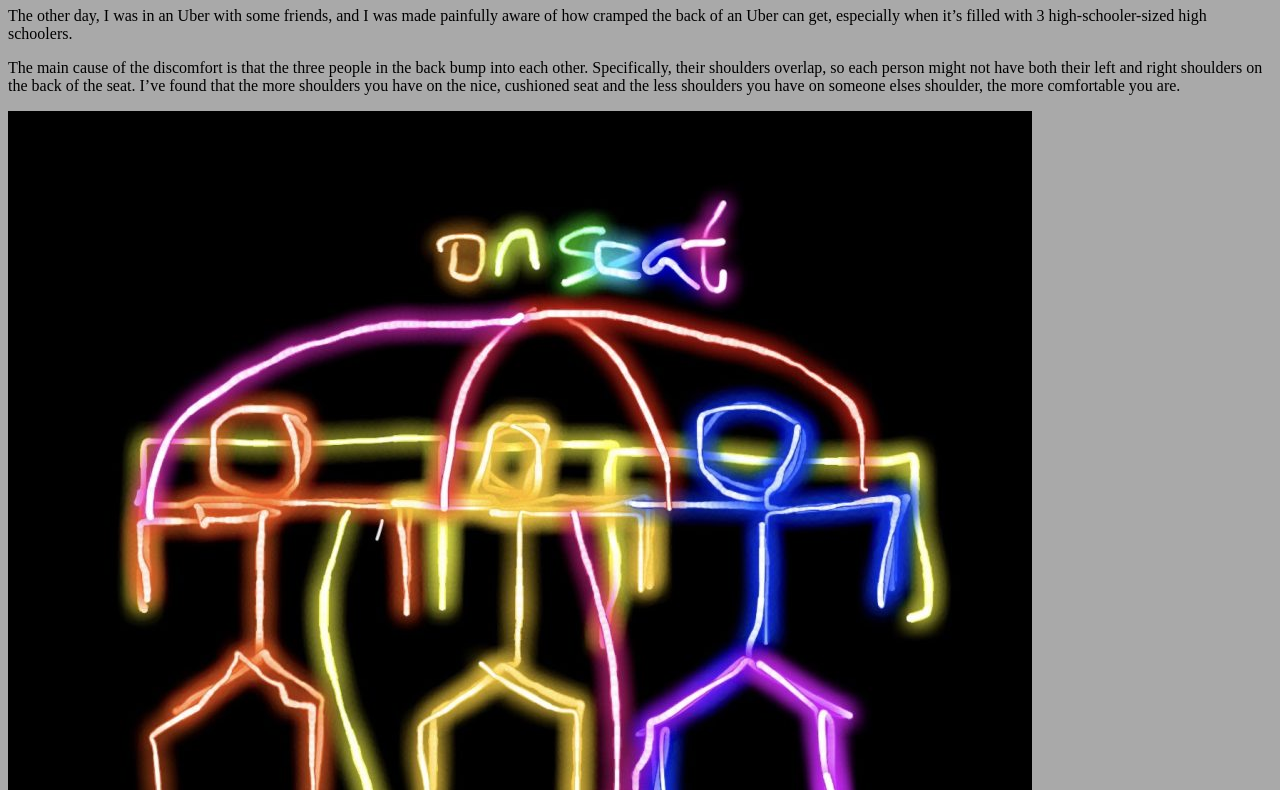
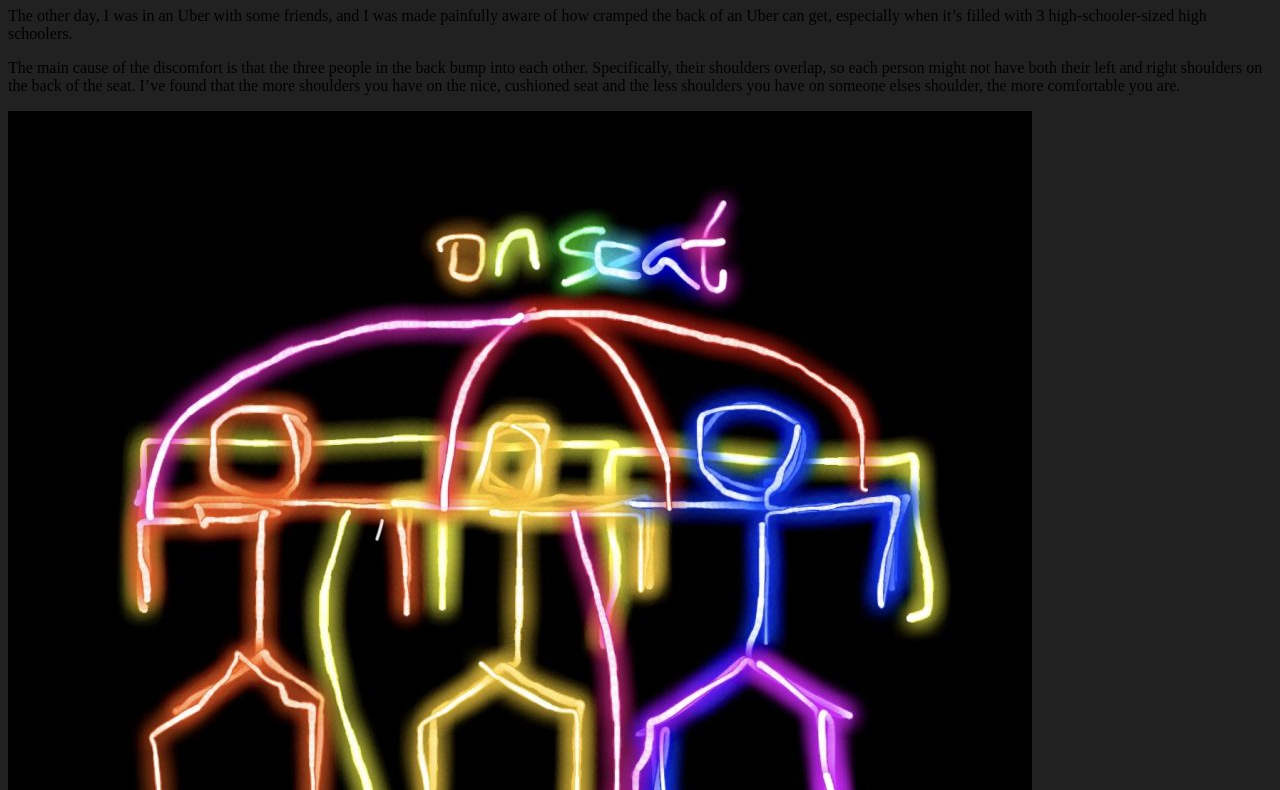
Before and after one commit to redflame020/redflame, a plain HTML site: page blog/inductive-discomfort.html in a window 1280 px wide. Shown: the part 73-863 px from the top of the page. Drawn offline with Linux system fonts and the light colour scheme.

Commit message:
style changes

```diff
--- a/css/styles.css
+++ b/css/styles.css
@@ -1,3 +1,4 @@
 body {
-    background-color: darkgray;
+    background-color: #212121;
+    text: #FFFFFF;
 }
```
